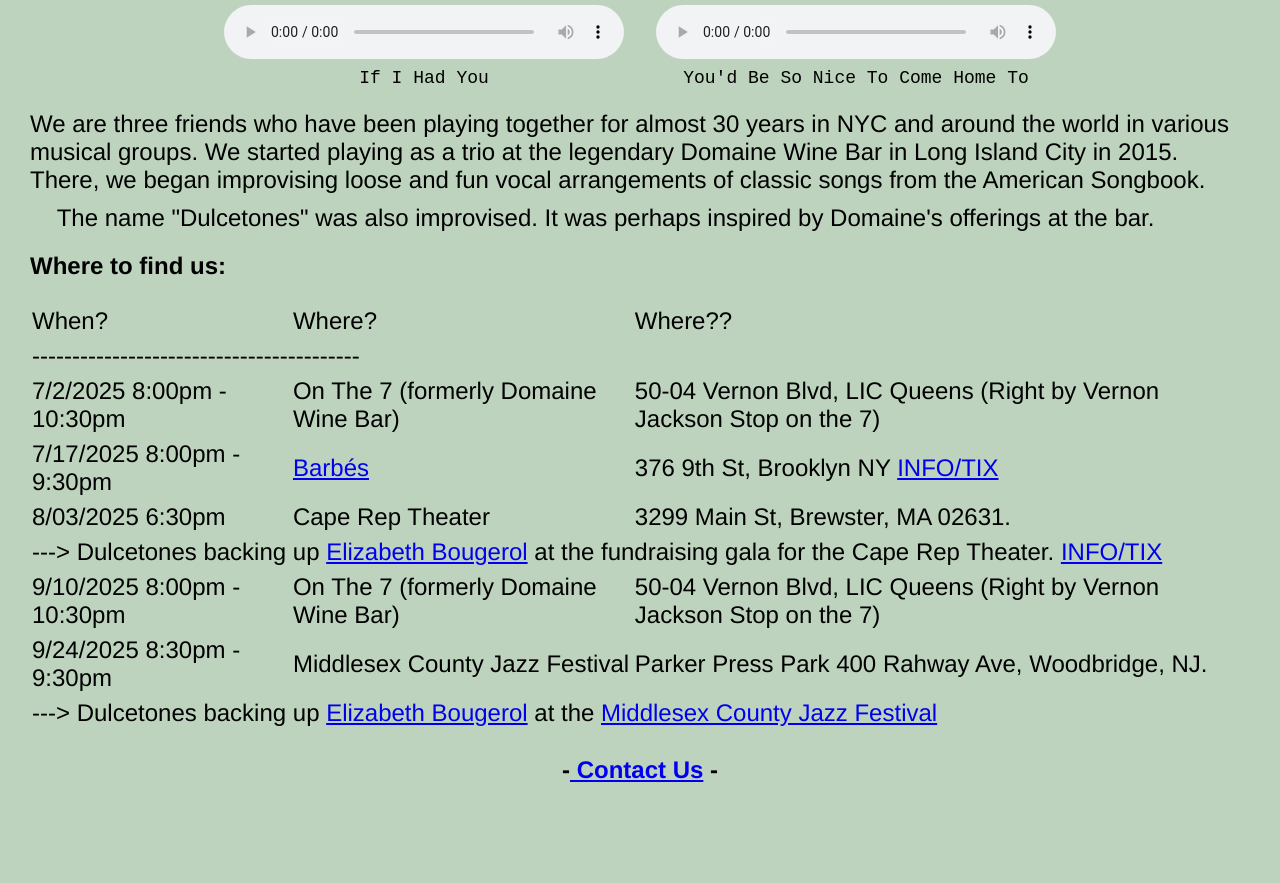
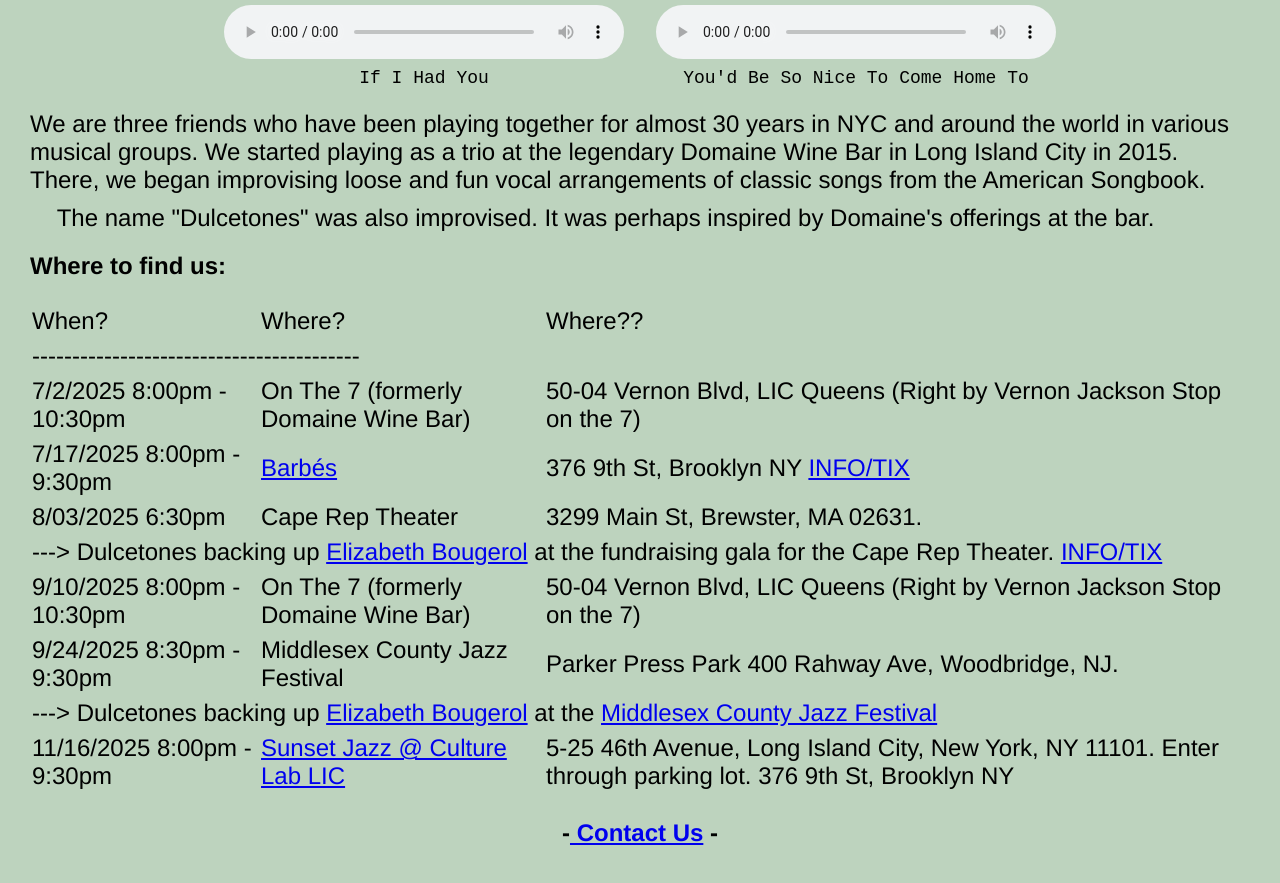
Before and after one commit to blatboy/dulcetones, a plain HTML site: page index.html in a window 1280 px wide. Shown: the part 896-1779 px from the top of the page. Before the commit the page ends 1750 px from the top, so only its background shows below. Drawn offline with Linux system fonts and the light colour scheme.

Commit message:
Update index.html
culture lab

```diff
--- a/index.html
+++ b/index.html
@@ -138,7 +138,12 @@
 	                <td class="tab" colspan="3">
                             ---> Dulcetones backing up <a href="https://www.elizabethbougerol.com" target="_blank"> Elizabeth Bougerol</a> at the <a href="https://middlesexcountyjazzfestival.org" target="_blank">Middlesex County Jazz Festival</a>
                         </td>
-
+	   <tr>
+			    <td> 11/16/2025 8:00pm - 9:30pm
+		            </td>
+			    <td><a href="https://www.culturelablic.org/sunset-jazz" target="_blank"> Sunset Jazz @ Culture Lab LIC</a></td>
+			    <td> 5-25 46th Avenue, Long Island City, New York, NY 11101. Enter through parking lot. 376 9th St, Brooklyn NY </td>
+		    </tr>
 		    <tr>
 	            </tr>
                 </table>
```
